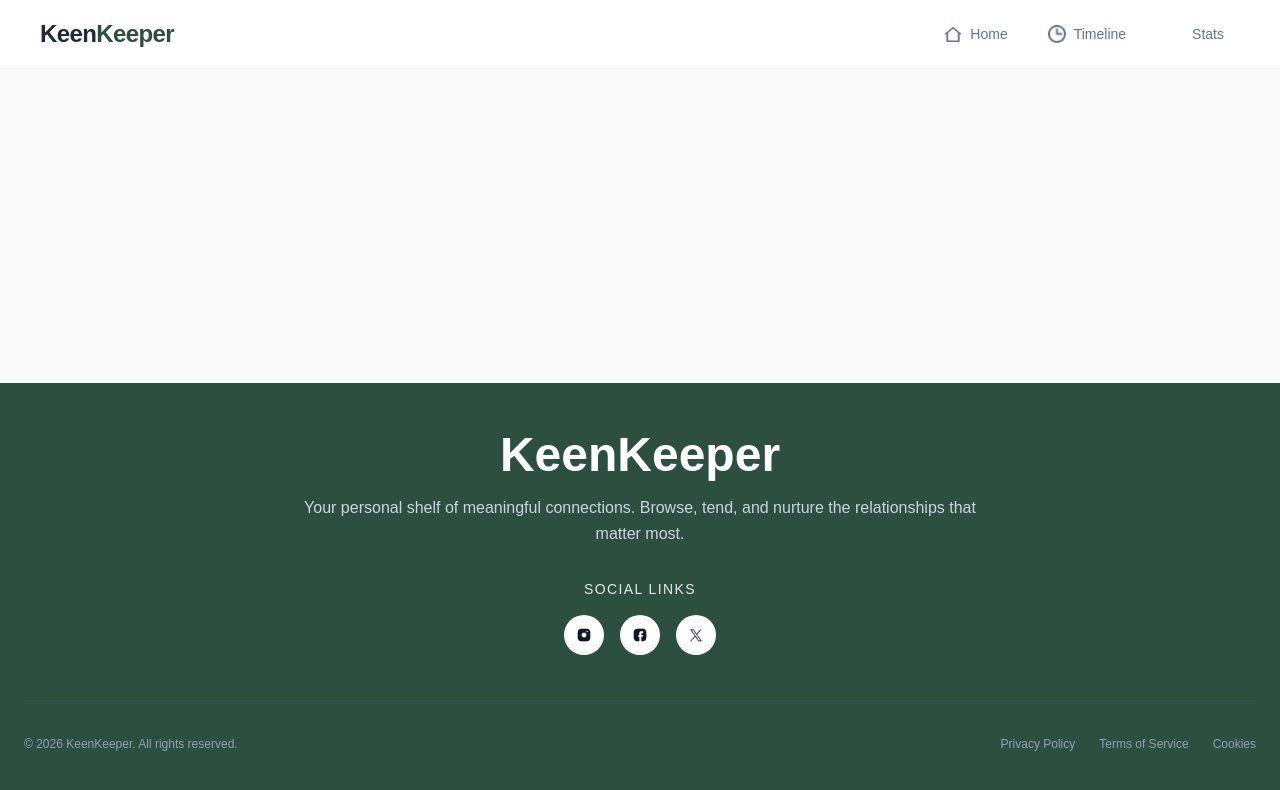
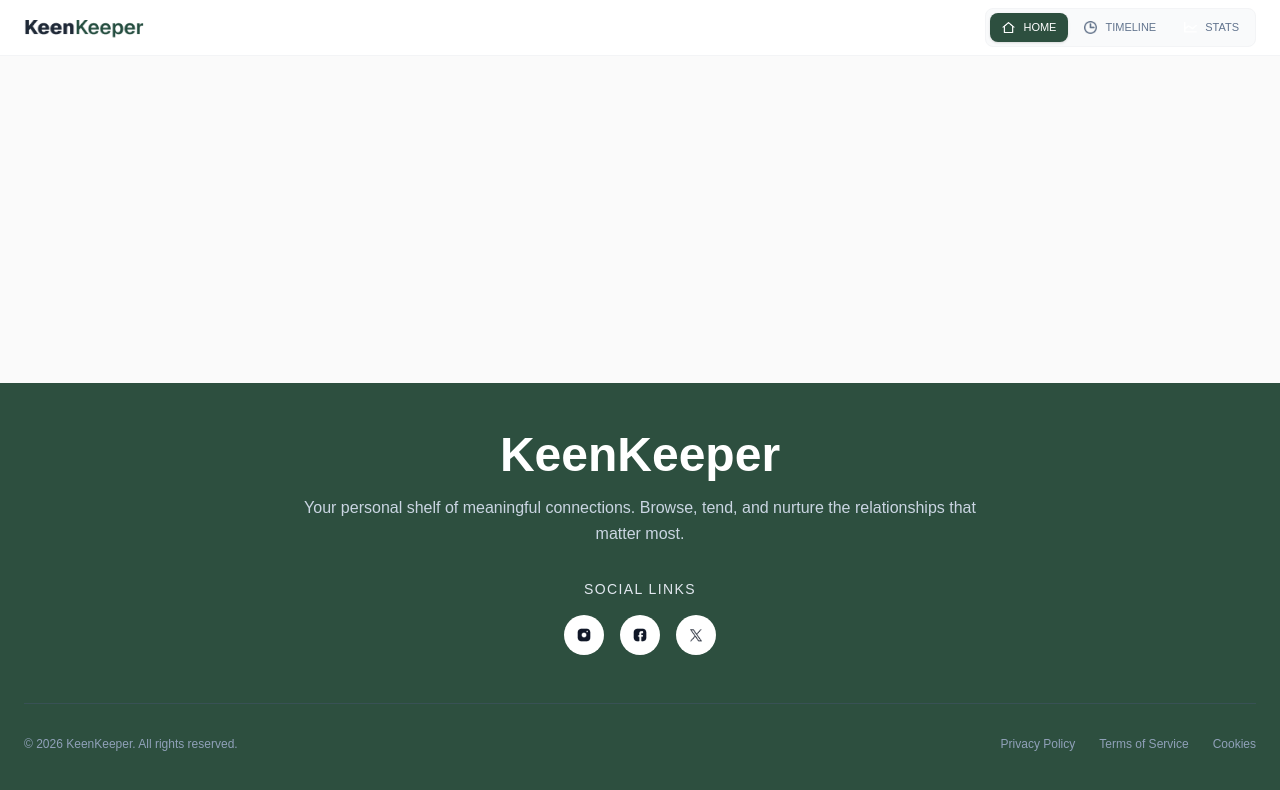
Before and after one commit to arafat33498-prog/Assinment-07, a Next.js app: page / in a window 1280 px wide. Shown: the top 790 px of the page. Built offline with nearby package versions, Linux system fonts and the light colour scheme.

Commit message:
feat: implement active link highlighting and refine navbar styling

```diff
--- a/src/components/Navbar.jsx
+++ b/src/components/Navbar.jsx
@@ -7,68 +7,52 @@ import { usePathname } from 'next/navigation';
 const Navbar = () => {
     const pathname = usePathname();
 
-    const getLinkClass = (path) => {
-        const baseClass = "flex items-center gap-2 px-4 py-2 rounded-lg transition-all text-sm font-medium";
+    const isHome = pathname === '/' || pathname === '/home';
+    const isTimeline = pathname === '/timeline';
+    const isStats = pathname === '/stats';
 
+    const activeClass = "bg-[#2D4F3F] text-white shadow-sm";
+    const inactiveClass = "text-slate-500 hover:text-green-700 hover:bg-gray-100";
 
-        if (pathname === path) {
-            return `${baseClass} bg-[#2D4F3F] text-white`;
-        }
-
-
-        return `${baseClass} text-slate-500 hover:bg-gray-100`;
-    };
+    const links = (
+        <>
+            <li>
+                <Link href="/home" className={`flex items-center gap-2 px-3 py-1.5 rounded-lg font-medium transition-all uppercase text-[11px] ${isHome ? activeClass : inactiveClass}`}>
+                    <Image src="/home.png" alt="Home" width={13} height={13} className={isHome ? "brightness-0 invert" : ""} />
+                    HOME
+                </Link>
+            </li>
+            <li>
+                <Link href="/timeline" className={`flex items-center gap-2 px-3 py-1.5 rounded-lg font-medium transition-all uppercase text-[11px] ${isTimeline ? activeClass : inactiveClass}`}>
+                    <Image src="/time.png" alt="Timeline" width={13} height={13} className={isTimeline ? "brightness-0 invert" : ""} />
+                    TIMELINE
+                </Link>
+            </li>
+            <li>
+                <Link href="/stats" className={`flex items-center gap-2 px-3 py-1.5 rounded-lg font-medium transition-all uppercase text-[11px] ${isStats ? activeClass : inactiveClass}`}>
+                    <Image src="/status.png" alt="Stats" width={13} height={13} className={isStats ? "brightness-0 invert" : ""} />
+                    STATS
+                </Link>
+            </li>
+        </>
+    );
 
     return (
-        <nav className="bg-white border-b border-gray-100 px-10 py-4 flex items-center justify-between sticky top-0 z-50">
-
-            {/* Logo Section */}
+        // py-2 এবং px-6 দিয়ে হাইট কমানো হয়েছে
+        <nav className="bg-white border-b border-gray-100 px-6 py-2 flex items-center justify-between sticky top-0 z-50">
             <div className="flex items-center">
-                <Link href="/" className="text-2xl font-bold tracking-tight">
-                    <span className="text-slate-800 font-extrabold">Keen</span>
-                    <span className="text-[#2D4F3F]">Keeper</span>
+                <Link href="/" className="group">
+                    {/* লোগো সাইজ কিছুটা ছোট করা হয়েছে */}
+                    <Image src="/logo.png" alt="Logo" width={120} height={26} />
                 </Link>
             </div>
 
-            {/* Navigation Links */}
-            <div className="flex items-center">
-                <ul className="flex items-center gap-2">
-                    <li>
-                        <Link href="/home" className={getLinkClass('/home')}>
-                            <Image
-                                src="/home.png"
-                                alt="Home"
-                                width={18} height={18}
-                                className={pathname === '/home' ? 'brightness-0 invert' : ''}
-                            />
-                            Home
-                        </Link>
-                    </li>
-                    <li>
-                        <Link href="/timeline" className={getLinkClass('/timeline')}>
-                            <Image
-                                src="/time.png"
-                                alt="Timeline"
-                                width={18} height={18}
-                                className={pathname === '/timeline' ? 'brightness-0 invert' : ''}
-                            />
-                            Timeline
-                        </Link>
-                    </li>
-                    <li>
-                        <Link href="/stats" className={getLinkClass('/stats')}>
-                            <Image
-                                src="/status.png"
-                                alt="Stats"
-                                width={18} height={18}
-                                className={pathname === '/stats' ? 'brightness-0 invert' : ''}
-                            />
-                            Stats
-                        </Link>
-                    </li>
+            <div className="flex items-center gap-2">
+                {/* লিঙ্কের চারপাশের গ্যাপ এবং প্যাডিং কমানো হয়েছে */}
+                <ul className="flex items-center gap-1 bg-gray-50 p-1 rounded-lg border border-gray-100">
+                    {links}
                 </ul>
             </div>
-
         </nav>
     );
 };
```
